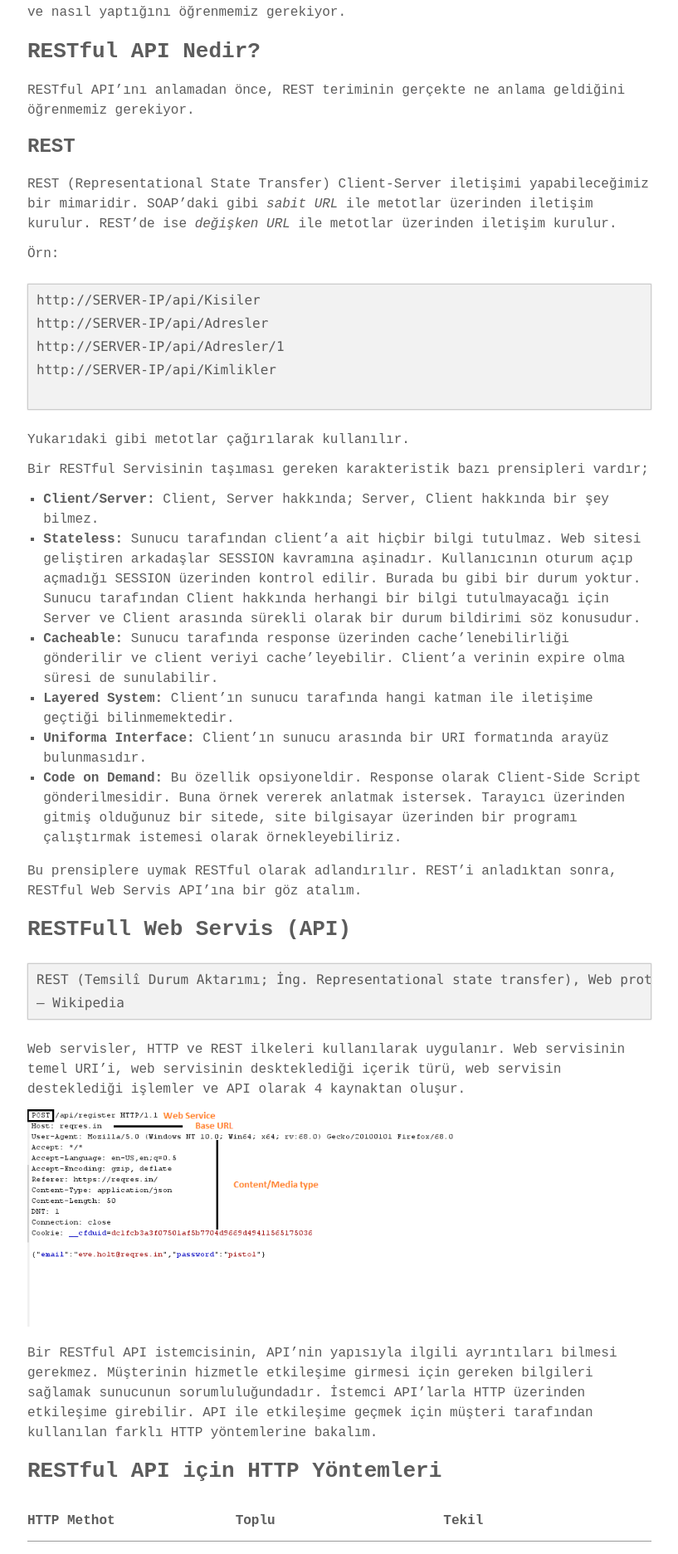
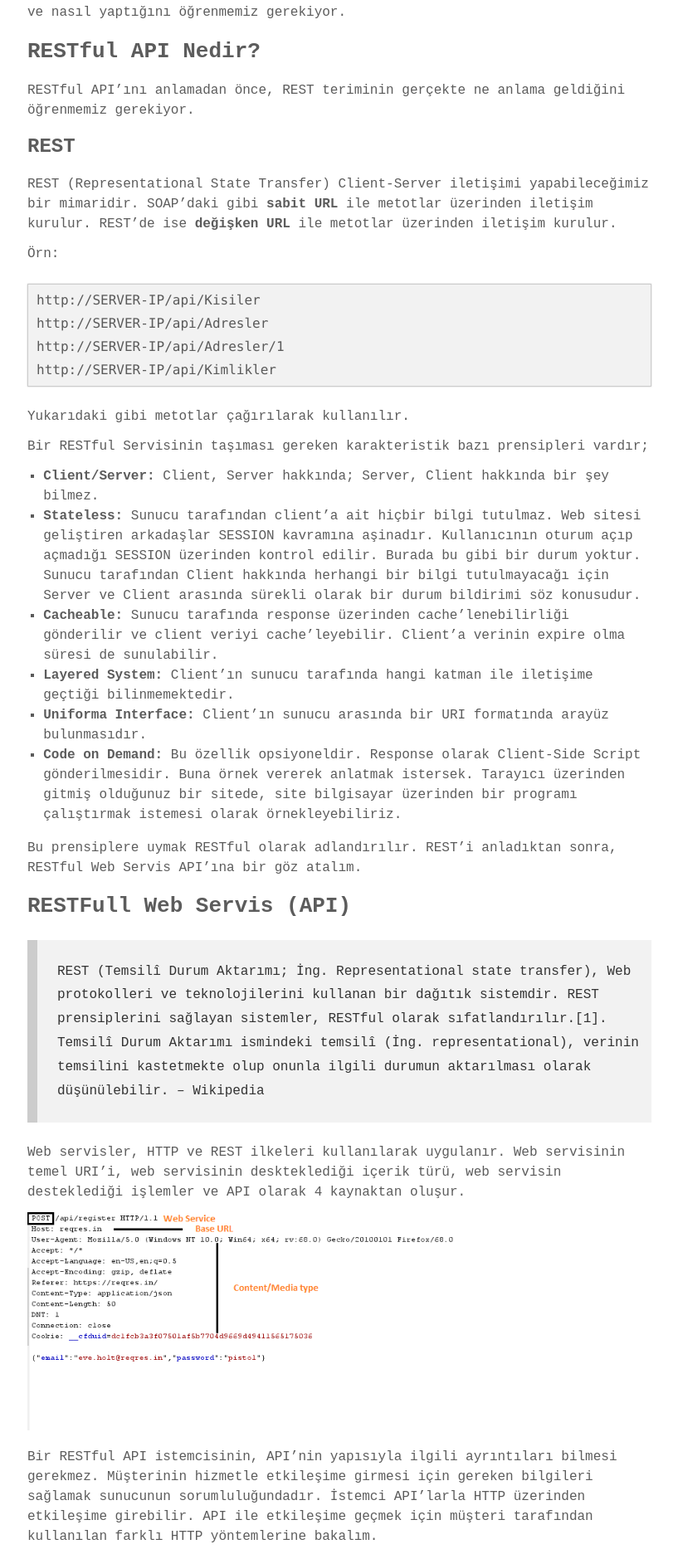
Before and after one commit to xShuden/furkansayim.github.io, a Jekyll site: the page built from _posts/2019-08-07-restful-api-nasil-hacklenir.md, in a window 1280 px wide. Shown: the part 323-2196 px from the top of the page at 83% size, without its empty margins (231-1048 px from the left). Built offline with Jekyll 4.4.1, drawn with Linux system fonts in a browser that asks for light colours; some web fonts are replaced.

````diff
--- a/_posts/2019-08-07-restful-api-nasil-hacklenir.md
+++ b/_posts/2019-08-07-restful-api-nasil-hacklenir.md
@@ -13,7 +13,7 @@ RESTful API'ını anlamadan önce, REST teriminin gerçekte ne anlama geldiğini
 
 ### REST
 
-REST (Representational State Transfer) Client-Server iletişimi yapabileceğimiz bir mimaridir. SOAP'daki gibi *sabit URL* ile metotlar üzerinden iletişim kurulur. REST'de ise *değişken URL* ile metotlar üzerinden iletişim kurulur.
+REST (Representational State Transfer) Client-Server iletişimi yapabileceğimiz bir mimaridir. SOAP'daki gibi **sabit URL** ile metotlar üzerinden iletişim kurulur. REST'de ise **değişken URL** ile metotlar üzerinden iletişim kurulur.
 
 Örn:
 ```
@@ -21,7 +21,6 @@ http://SERVER-IP/api/Kisiler
 http://SERVER-IP/api/Adresler
 http://SERVER-IP/api/Adresler/1
 http://SERVER-IP/api/Kimlikler
-
 ```
 Yukarıdaki gibi metotlar çağırılarak kullanılır.
 
@@ -38,10 +37,10 @@ Bu prensiplere uymak RESTful olarak adlandırılır. REST'i anladıktan sonra, R
 
 ## RESTFull Web Servis (API)
 
-```
-REST (Temsilî Durum Aktarımı; İng. Representational state transfer), Web protokolleri ve teknolojilerini kullanan bir dağıtık sistemdir. REST prensiplerini sağlayan sistemler, RESTful olarak sıfatlandırılır.[1]. Temsilî Durum Aktarımı ismindeki temsilî (İng. representational), verinin temsilini kastetmekte olup onunla ilgili durumun aktarılması olarak düşünülebilir.
-– Wikipedia
-```
+
+> REST (Temsilî Durum Aktarımı; İng. Representational state transfer), Web protokolleri ve teknolojilerini kullanan bir dağıtık sistemdir. REST prensiplerini sağlayan sistemler, RESTful olarak sıfatlandırılır.[1]. Temsilî Durum Aktarımı ismindeki temsilî (İng. representational), verinin temsilini kastetmekte olup onunla ilgili durumun aktarılması olarak düşünülebilir.
+> – Wikipedia
+
 
 Web servisler, HTTP ve REST ilkeleri kullanılarak uygulanır. Web servisinin temel URI'i, web servisinin deskteklediği içerik türü, web servisin desteklediği işlemler ve API olarak 4 kaynaktan oluşur.
 
````
